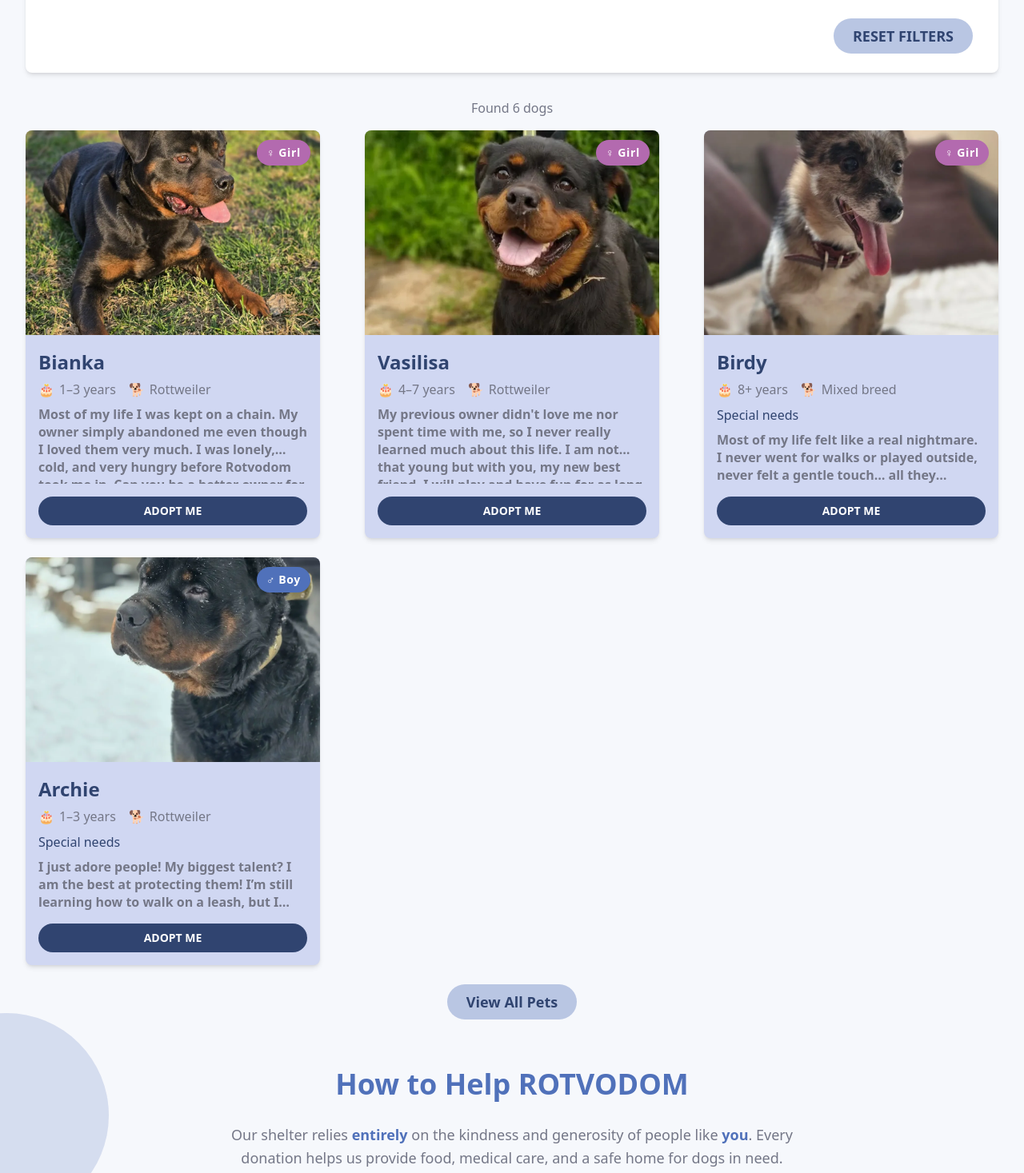
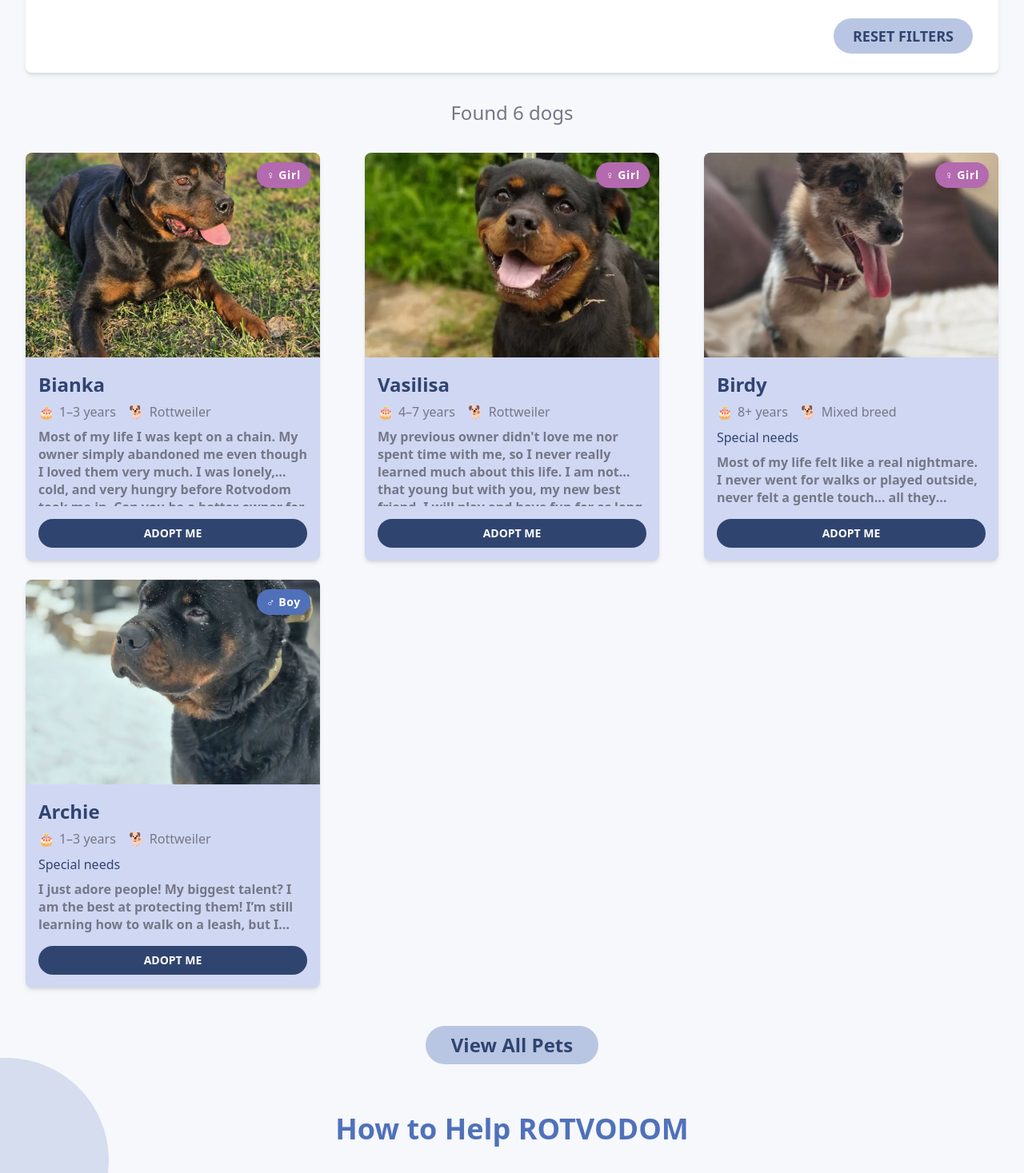
Before and after one commit to bavayra/dog-shelter, a React (Vite) app: page / in a window 1280 px wide. Shown: the part 1163-2630 px from the top of the page at 80% size. Built offline with nearby package versions, Linux system fonts and the light colour scheme.

Commit message:
style: corrected sizes for screens <768 for the view-all-pets  btn and found-x-dogs text; corrected paddings and margins

```diff
--- a/src/components/Button.tsx
+++ b/src/components/Button.tsx
@@ -28,7 +28,7 @@ const Button = ({
     primary:
       'bg-primary-700 text-white hover:bg-primary-900 hover:scale-105 md:text-sm xs:text-lg focus:ring-primary-500 active:bg-primary-800',
     secondary:
-      'bg-primary-200 text-primary-700 hover:bg-primary-300 hover:scale-105 xs:text-lgfocus:ring-gray-500 active:bg-gray-800',
+      'bg-primary-200 text-primary-700 hover:bg-primary-300 hover:scale-105 xs:text-lg md:text-2xl md:px-8 focus:ring-gray-500 active:bg-gray-800',
     outline:
       'bg-transparent border-2 border-accent-200 text-accent-500 hover:scale-105 hover:bg-primary-100 focus:ring-accent-200',
     filter: active
--- a/src/features/DogGrid.tsx
+++ b/src/features/DogGrid.tsx
@@ -43,7 +43,10 @@ const DogGrid = () => {
         onReset={resetFilters}
       />
       {!isLoading && (
-        <p className="typography-body mb-4 text-center" aria-live="polite">
+        <p
+          className="typography-body mb-4 text-center md:mb-8 md:text-2xl"
+          aria-live="polite"
+        >
           Found {filteredDogs.length}{' '}
           {filteredDogs.length === 1 ? 'dog' : 'dogs'}
         </p>
@@ -62,7 +65,7 @@ const DogGrid = () => {
             ))}
           </div>
           {!showAll && hasMoreDogs && (
-            <div className="mt-6 text-center">
+            <div className="mt-6 text-center md:mt-12">
               <Button
                 onClick={() => setShowAll(true)}
                 aria-label="View all pets"
```
